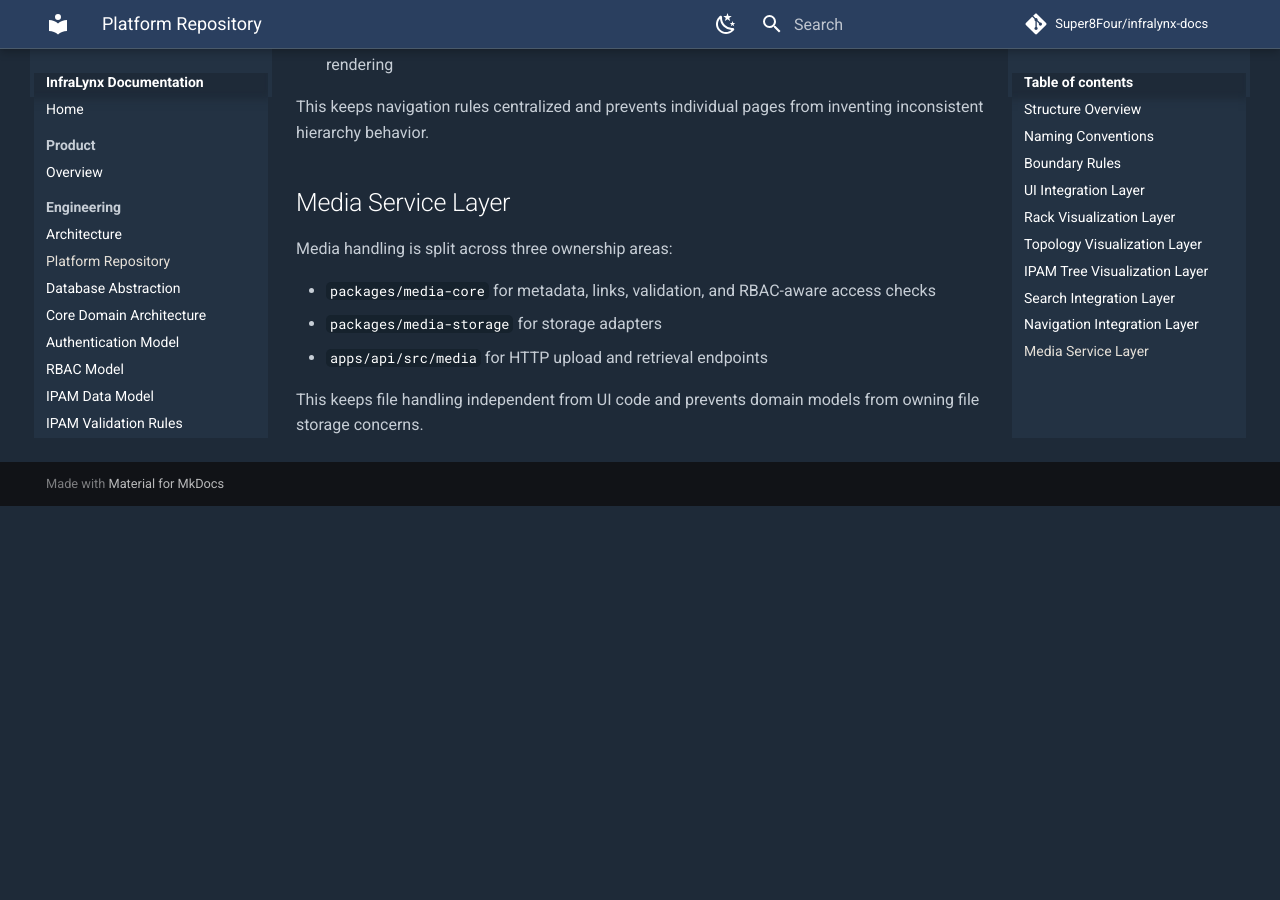
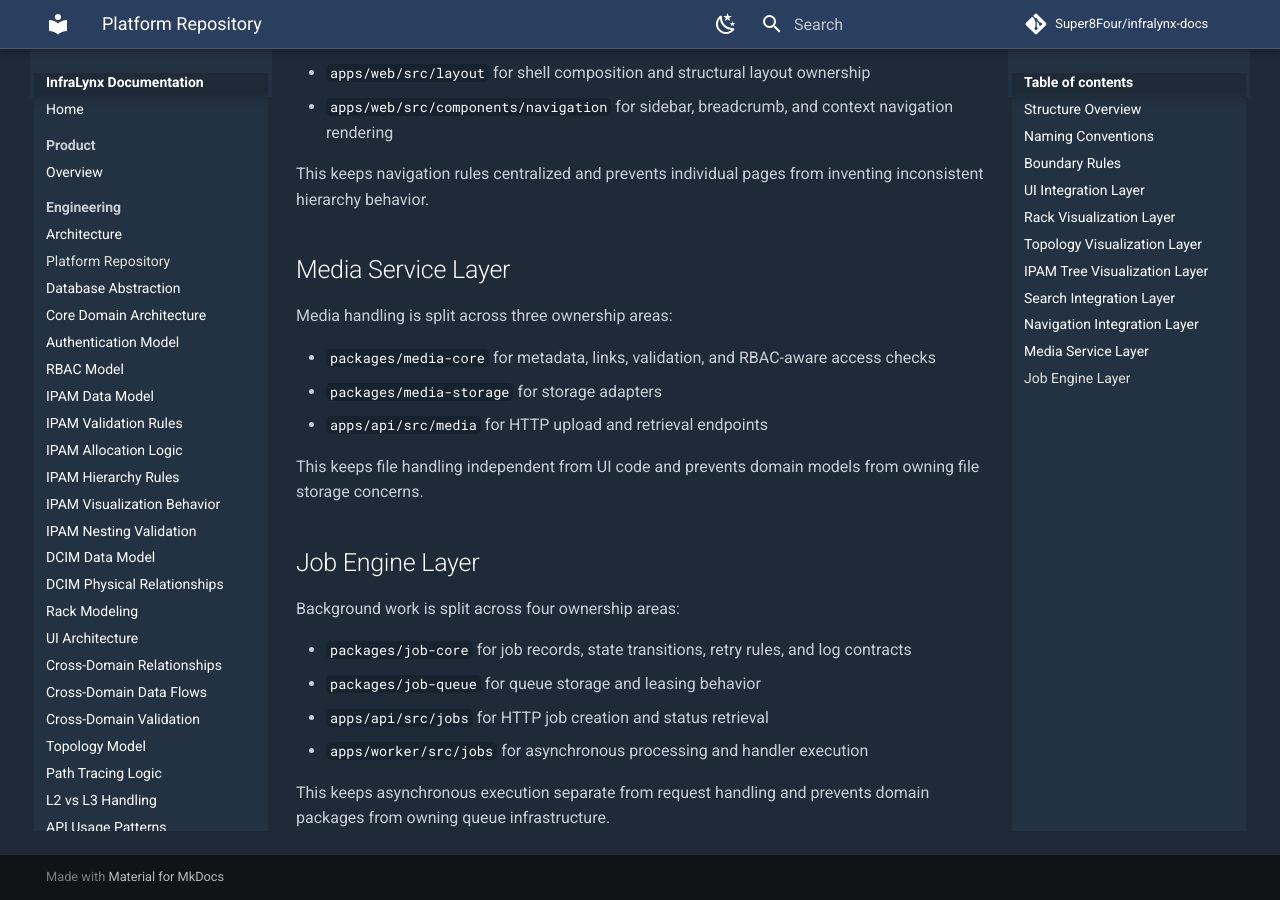
Before and after one commit to Super8Four/infralynx-docs, an MkDocs documentation site: the page built from docs/engineering/platform-repository.md, in a window 1280 px wide and 900 px high, scrolled down 3262 px. Built offline with MkDocs 1.6.1 and Material for MkDocs 9.7.7, drawn with Linux system fonts in a browser that asks for light colours; comment, search, counter and statistics services are not loaded; before the commit the page ends 3768 px from its top, so only the background shows below that; some of the changed text lies outside the part shown.

Commit message:
Document job engine baseline (#15)

```diff
--- a/docs/engineering/platform-repository.md
+++ b/docs/engineering/platform-repository.md
@@ -13,6 +13,8 @@ The `infralynx-platform` repository is a buildable monorepo foundation designed
 - `packages/audit` for audit record contracts
 - `packages/media-core` for media metadata, validation, linking, and access-control helpers
 - `packages/media-storage` for filesystem and future cloud-backed object storage adapters
+- `packages/job-core` for job lifecycle, retry, and job-log contracts
+- `packages/job-queue` for queue abstraction and file-backed queue persistence
 - `packages/domain-core` for core platform boundaries and domain contracts
 - `packages/shared` for reusable utilities with low coupling
 - `tests` for shared testing structure
@@ -108,3 +110,14 @@ Media handling is split across three ownership areas:
 - `apps/api/src/media` for HTTP upload and retrieval endpoints
 
 This keeps file handling independent from UI code and prevents domain models from owning file storage concerns.
+
+## Job Engine Layer
+
+Background work is split across four ownership areas:
+
+- `packages/job-core` for job records, state transitions, retry rules, and log contracts
+- `packages/job-queue` for queue storage and leasing behavior
+- `apps/api/src/jobs` for HTTP job creation and status retrieval
+- `apps/worker/src/jobs` for asynchronous processing and handler execution
+
+This keeps asynchronous execution separate from request handling and prevents domain packages from owning queue infrastructure.
--- a/mkdocs.yml
+++ b/mkdocs.yml
@@ -79,14 +79,19 @@ nav:
       - Media System Architecture: engineering/media-system-architecture.md
       - Media Security And Validation: engineering/media-security-validation.md
       - Media Object Association Model: engineering/media-object-association.md
+      - Job System Architecture: engineering/job-system-architecture.md
+      - Job Lifecycle Model: engineering/job-lifecycle-model.md
+      - Worker Model Design: engineering/worker-model-design.md
   - Operations:
       - Deployment: operations/deployment.md
       - CI/CD: operations/ci-cd.md
       - Database Testing: operations/database-testing.md
       - Media Storage Strategy: operations/media-storage-strategy.md
+      - Job Retry and Failure Rules: operations/job-retry-failure-rules.md
   - API:
       - Overview: api/overview.md
       - Media API: api/media.md
+      - Jobs API: api/jobs.md
   - Releases:
       - Release Notes: releases/index.md
   - ADR:
@@ -110,6 +115,7 @@ nav:
       - ADR-0018 Search and Filtering System: adr/ADR-0018-search-and-filtering-system.md
       - ADR-0019 Global Navigation Refinement: adr/ADR-0019-global-navigation-refinement.md
       - ADR-0020 Media Asset Management Core Service: adr/ADR-0020-media-asset-management-core-service.md
+      - ADR-0021 Job Engine Background Task System: adr/ADR-0021-job-engine-background-task-system.md
   - Design:
       - Branding: design/branding.md
       - UX Principles: design/ux-principles.md
```
Also changed, not shown: docs/adr/ADR-0021-job-engine-background-task-system.md (added, +24 -0 lines), docs/api/jobs.md (added, +40 -0 lines), docs/api/overview.md (+1 -1 lines), docs/engineering/architecture.md (+7 -0 lines), docs/engineering/job-lifecycle-model.md (added, +24 -0 lines), docs/engineering/job-system-architecture.md (added, +28 -0 lines), docs/engineering/worker-model-design.md (added, +28 -0 lines), docs/operations/job-retry-failure-rules.md (added, +23 -0 lines).
